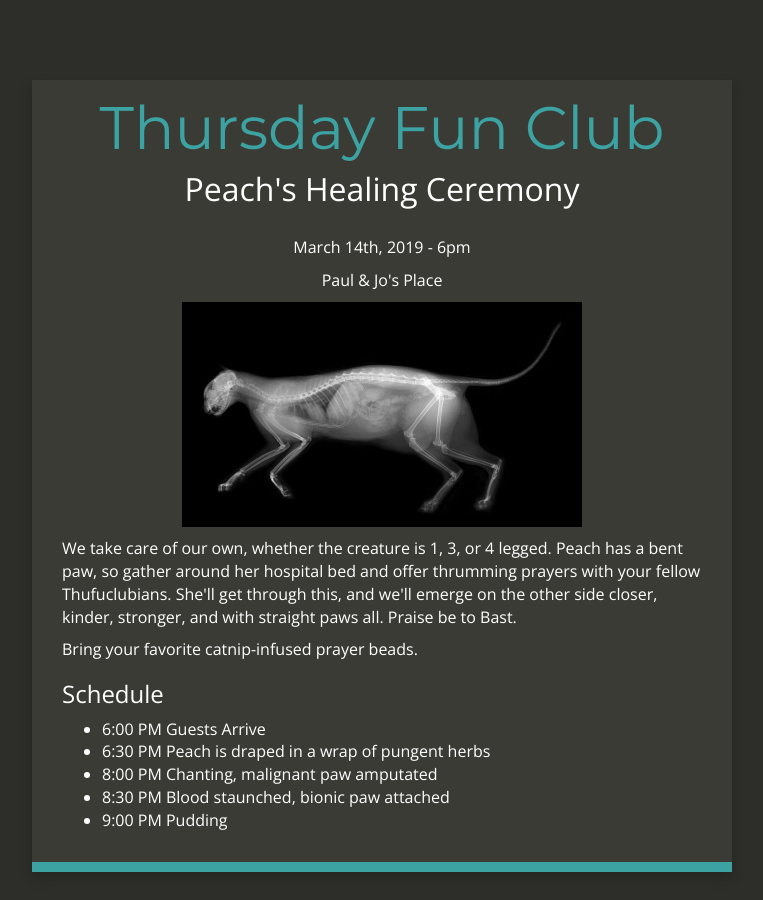
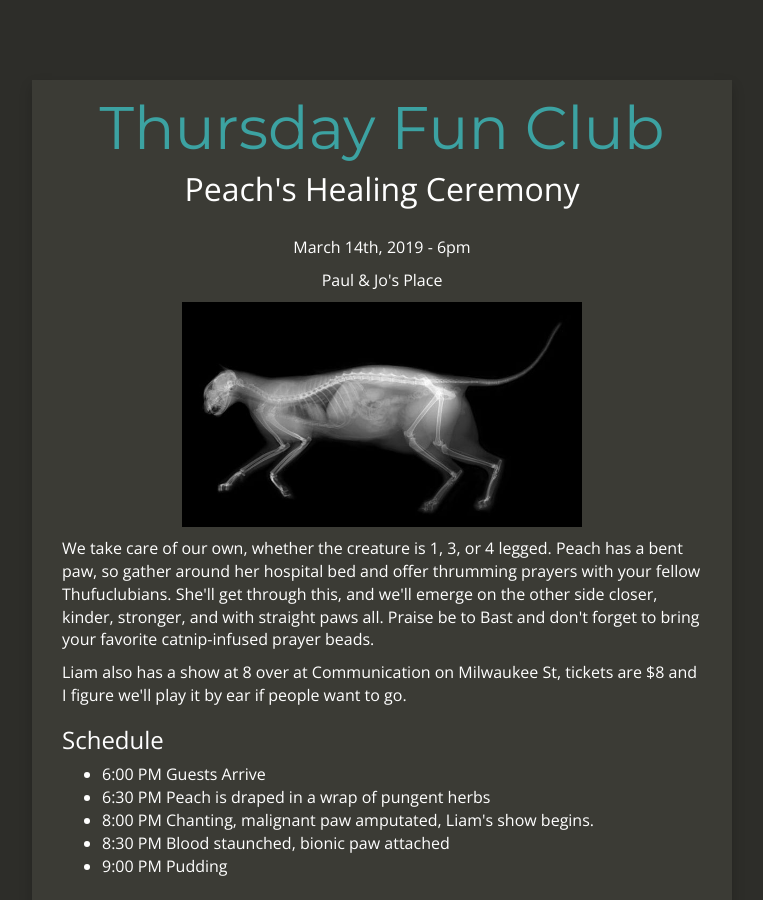
Before and after one commit to paulberb/paulberb.github.io, a Jekyll site: the page built from index.html, in a window 1280 px wide and 900 px high. Shown: the whole window, without its empty margins (258-1021 px from the left). Built offline with Jekyll 4.4.1, drawn with Linux system fonts in a browser that asks for light colours; nearby versions of some CDN libraries.

Commit message:
updated with Liam's show

```diff
--- a/index.html
+++ b/index.html
@@ -12,16 +12,16 @@ layout: default
                 <p><img src="/images/pray.jpg" width="400" /></p>
             </div>
             <p>
-                We take care of our own, whether the creature is 1, 3, or 4 legged. Peach has a bent paw, so gather around her hospital bed and offer thrumming prayers with your fellow Thufuclubians. She'll get through this, and we'll emerge on the other side closer, kinder, stronger, and with straight paws all. Praise be to Bast.
+                We take care of our own, whether the creature is 1, 3, or 4 legged. Peach has a bent paw, so gather around her hospital bed and offer thrumming prayers with your fellow Thufuclubians. She'll get through this, and we'll emerge on the other side closer, kinder, stronger, and with straight paws all. Praise be to Bast and don't forget to bring your favorite catnip-infused prayer beads.
             </p>
             <p>
-                Bring your favorite catnip-infused prayer beads.
+                Liam also has a show at 8 over at Communication on Milwaukee St, tickets are $8 and I figure we'll play it by ear if people want to go.
             </p>
             <h3>Schedule</h3>
             <ul>
                 <li>6:00 PM Guests Arrive</li>
                 <li>6:30 PM Peach is draped in a wrap of pungent herbs</li>
-                <li>8:00 PM Chanting, malignant paw amputated</li>
+                <li>8:00 PM Chanting, malignant paw amputated, Liam's show begins.</li>
                 <li>8:30 PM Blood staunched, bionic paw attached</li>
                 <li>9:00 PM Pudding</li>
             </ul>
```
